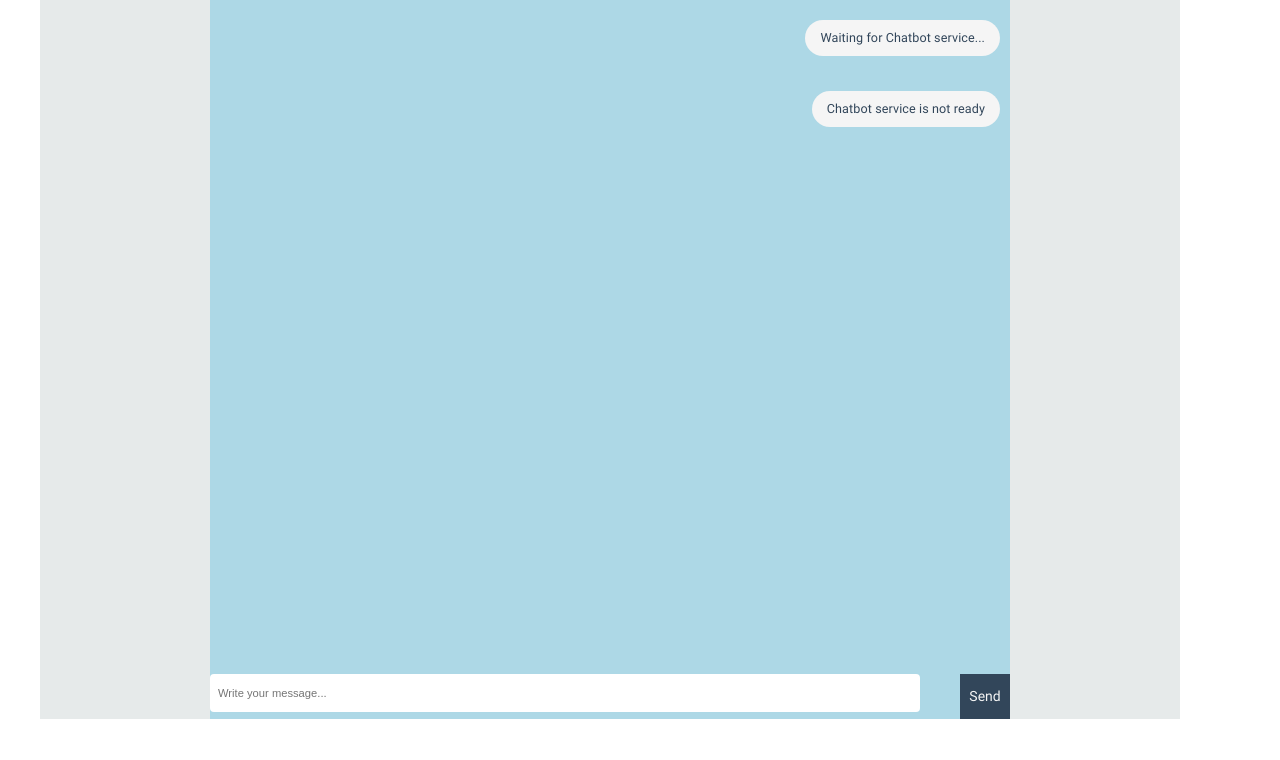
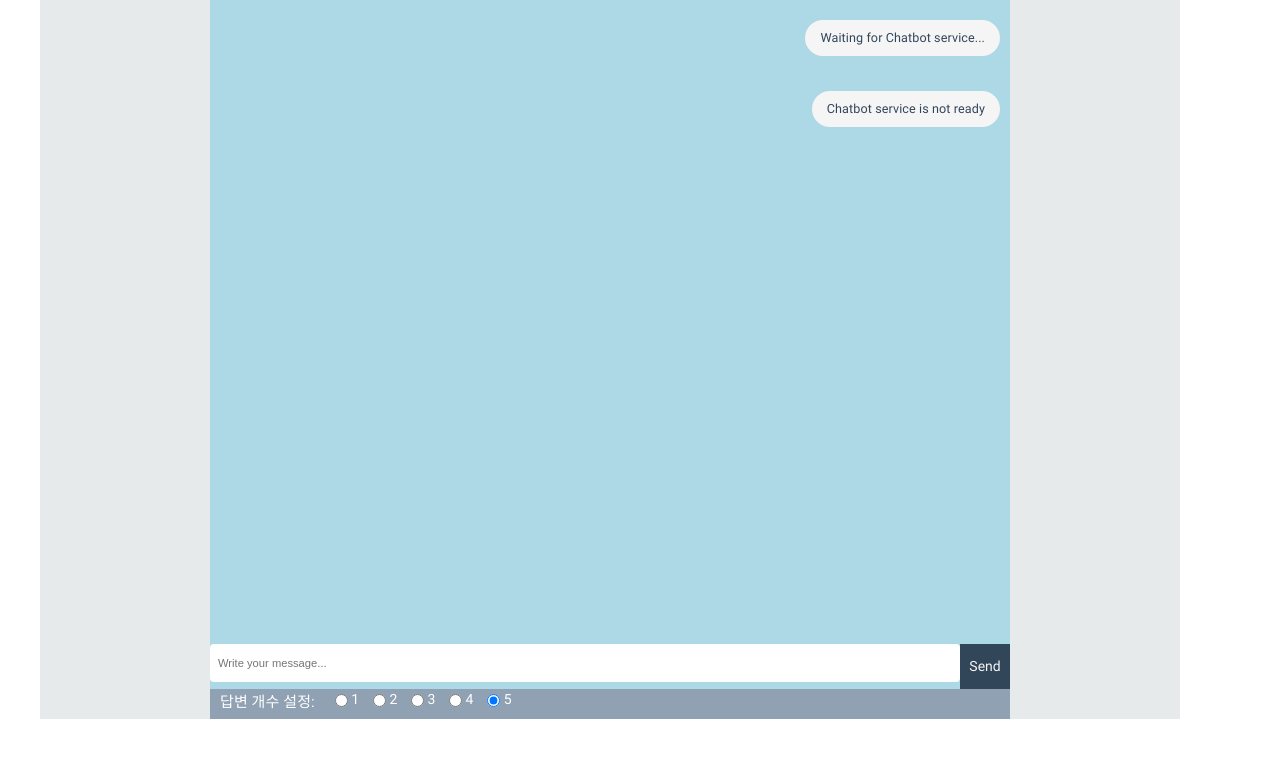
Before and after one commit to chadaeun/chathelper, a Django app: page /service/ in a window 1280 px wide. Shown: the part 70-830 px from the top of the page. Run offline with Django 3.2, Linux system fonts and the light colour scheme; parts of the project's set-up code (start-up, migrations or seed data) failed here and were passed over; some libraries are stand-ins or nearby versions.

Commit message:
Added answer number option + Added install and run

```diff
--- a/chatbot_demo/static/css/base.css
+++ b/chatbot_demo/static/css/base.css
@@ -64,3 +64,30 @@ form .form-step-help th, form .form-step-help td {
 .replies p {
     overflow: hidden;
 }
+
+#frame .content .message-input {
+    bottom: 30px;
+}
+
+#frame .content .message-input .wrap input {
+    width: calc(100% - 50px);
+}
+
+.answer-setting {
+    height: 30px;
+    position: absolute;
+    bottom: 0;
+    width: 100%;
+    background: #8fa1b3;
+    color: white;
+}
+
+.answer-setting p {
+    float: left;
+    padding: 0 10px;
+    font-size: 15px;
+}
+
+.answer-setting input[type="radio"] {
+    margin-left: 10px;
+}
--- a/chatbot_service/templates/service_index.html
+++ b/chatbot_service/templates/service_index.html
@@ -15,9 +15,8 @@
     <link rel="stylesheet" type="text/css" href="{% static "bootstrap-grid.css" %}">
     <link rel="stylesheet" type="text/css" href="{% static "bootstrap-reboot.css" %}">
     <link rel="stylesheet" type="text/css" href="{% static "admin/css/base.css" %}">
+    <link rel="stylesheet" type="text/css" href="{% static "chat.css" %}">
     <link rel="stylesheet" type="text/css" href="{% static "base.css" %}">
-    <!-- added because bootstrap overwrites base.css -->
-    <link rel="stylesheet" type="text/css" href="{% static "chat.css" %}">
 {% endblock %}
 
 {% block branding %}
@@ -75,6 +74,14 @@ Website: http://emilcarlsson.se/
 			<button class="submit">{% trans 'Send' %}</button>
 			</div>
 		</div>
+        <div class="answer-setting">
+            <p>답변 개수 설정:</p>
+            <input type="radio" name="nanswer" value="1"> 1
+            <input type="radio" name="nanswer" value="2"> 2
+            <input type="radio" name="nanswer" value="3"> 3
+            <input type="radio" name="nanswer" value="4"> 4
+            <input type="radio" name="nanswer" value="5" checked="checked"> 5
+        </div>
 	</div>
 </div>
     </div>
@@ -134,8 +141,10 @@ function newMessage() {
 	  data: JSON.stringify(message),
 
 	  success: function(data){
+	      var max = $('input[name=nanswer]:checked').val();
+
 	      // qa_id, answer, date
-          for (var i = 0; i < data.length; i++) {
+          for (var i = 0; i < data.length && i < max; i++) {
               var answer = data[i];
               var answer_text = answer.answer.replace('\n', '<br>');
               $('<li class="replies"><p>' + answer_text + '(' + answer.date + ') ' + '<a href="' + answer.qa_id + '" target="_blank">{% trans "view more" %}&rsaquo;&rsaquo;</a>' + '</p></li>').appendTo($('.messages ul'));
--- a/templates/index.html
+++ b/templates/index.html
@@ -74,11 +74,11 @@
     </div>
 
     <div class="module">
-        <a href="{% url 'manage-dataset' %}"><h2>{% trans 'Chatbot Management' %}</h2></a>
+        <h1><a href="{% url 'manage-dataset' %}">&rsaquo;&rsaquo; {% trans 'Chatbot Management' %}</a></h1>
         <p>{% trans 'Create, train and run your chatbot here.' %}</p>
     </div>
     <div class="module">
-        <a href="{% url 'service-index' %}"><h2>{% trans 'Chatbot Service' %}</h2></a>
+        <h1><a href="{% url 'service-index' %}">&rsaquo;&rsaquo; {% trans 'Chatbot Service' %}</a></h1>
         <p>{% trans 'Check your chatbot service here.' %}</p>
     </div>
     </div>
```
Also changed, not shown: 4 other files.
